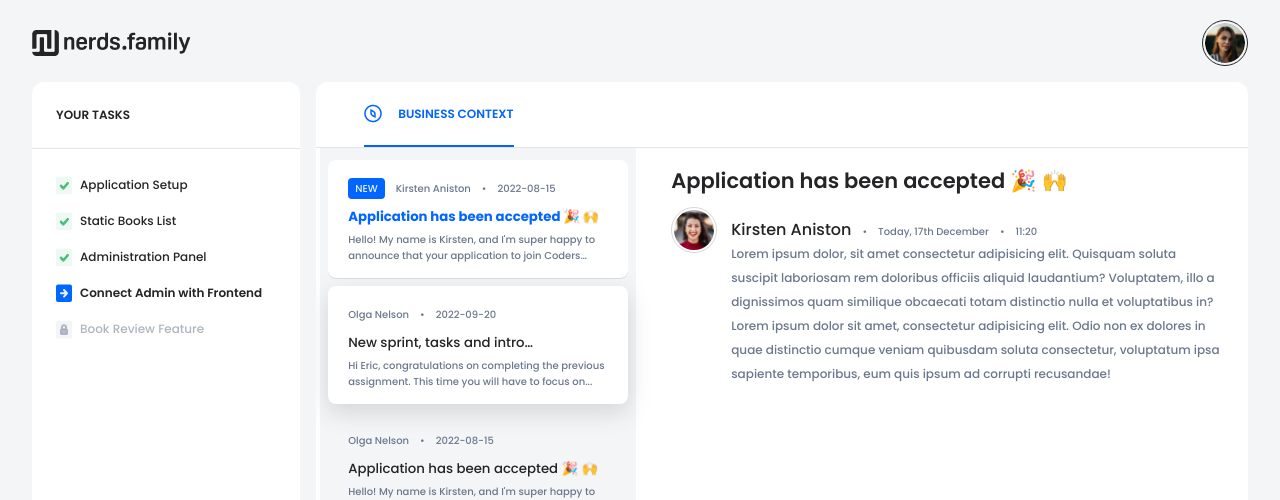
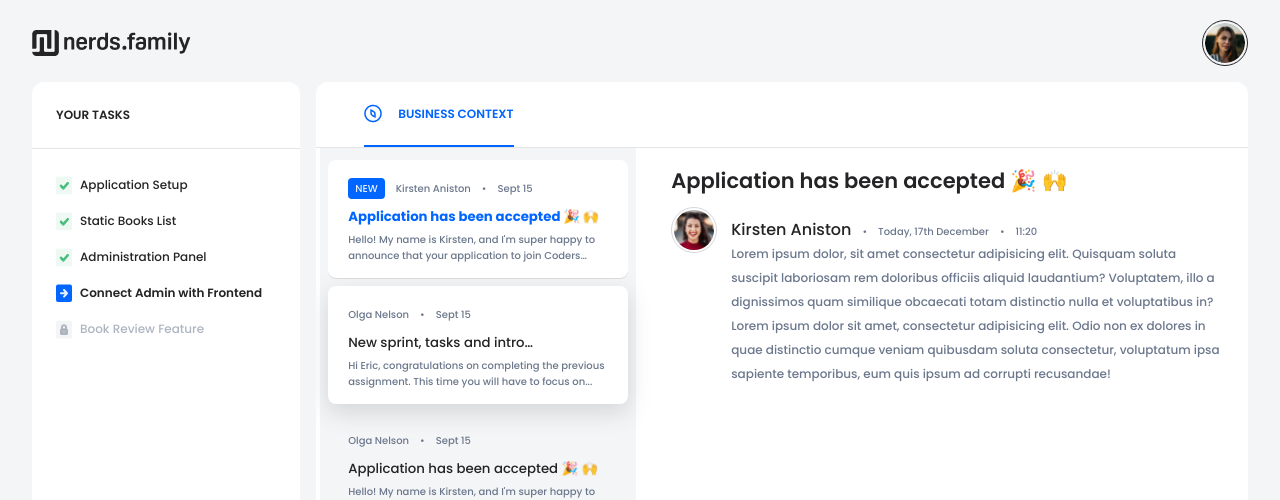
Before and after one commit to DawidHaratyk/junior-front-end-developer-1665575062, a React (Create React App) app: page / in a window 1280 px wide. Shown: the top 500 px of the page. Built offline with nearby package versions, Linux system fonts and the light colour scheme.

Commit message:
style: improve date styles

```diff
--- a/src/components/MessageBox/MessageBox.jsx
+++ b/src/components/MessageBox/MessageBox.jsx
@@ -15,7 +15,8 @@ function MessageBox({ author, created_at, title, content, status }) {
             <span className="message__text">
               {author}
               <span className="message__text-dot">•</span>
-              {created_at}
+              {created_at.toLocaleString("en-GB", { month: "short" }) + " "}
+              {created_at.getDate()}
             </span>
           </div>
           <h5 className="message__title message__active">{title}</h5>
@@ -29,7 +30,8 @@ function MessageBox({ author, created_at, title, content, status }) {
             <span className="message__text">
               {author}
               <span className="message__text-dot">•</span>
-              {created_at}
+              {created_at.toLocaleString("en-GB", { month: "short" }) + " "}
+              {created_at.getDate()}
             </span>
           </div>
           <h5 className="message__title">{title}</h5>
@@ -43,7 +45,8 @@ function MessageBox({ author, created_at, title, content, status }) {
             <span className="message__text">
               {author}
               <span className="message__text-dot">•</span>
-              {created_at}
+              {created_at.toLocaleString("en-GB", { month: "short" }) + " "}
+              {created_at.getDate()}
             </span>
           </div>
           <h5 className="message__title">{title}</h5>
--- a/src/data/data.js
+++ b/src/data/data.js
@@ -127,7 +127,7 @@ export const tasksData = [
       {
         title: "Application has been accepted  🎉  🙌",
         author: "Kirsten Aniston",
-        created_at: "2022-08-15",
+        created_at: new Date("2022", "08", "15", "11", "20"),
         content: [
           "Hello! My name is Kirsten, and I'm super happy to announce that your application to join Coders Family has been accepted! 🎉 🙌",
           "You really impressed us during the interview process, and we'd like to offer you a project with {COMPANY}. We've been working with {COMPANY} for quite some time, and it's important for us to keep them satisfied with our services — hence why we believe you'll be a great fit for this job.",
@@ -138,7 +138,7 @@ export const tasksData = [
       {
         title: "New sprint, tasks and intro information.",
         author: "Olga Nelson",
-        created_at: "2022-09-20",
+        created_at: new Date("2022", "08", "15", "11", "20"),
         content: [
           "Hi Eric, congratulations on completing the previous assignment. This time you will have to focus on...",
         ],
@@ -147,7 +147,7 @@ export const tasksData = [
       {
         title: "Application has been accepted  🎉  🙌",
         author: "Olga Nelson",
-        created_at: "2022-08-15",
+        created_at: new Date("2022", "08", "15", "11", "20"),
         content: [
           "Hello! My name is Kirsten, and I'm super happy to announce that your application to join Coders Family has been accepted! 🎉 🙌",
           "You really impressed us during the interview process, and we'd like to offer you a project with {COMPANY}. We've been working with {COMPANY} for quite some time, and it's important for us to keep them satisfied with our services — hence why we believe you'll be a great fit for this job.",
```
